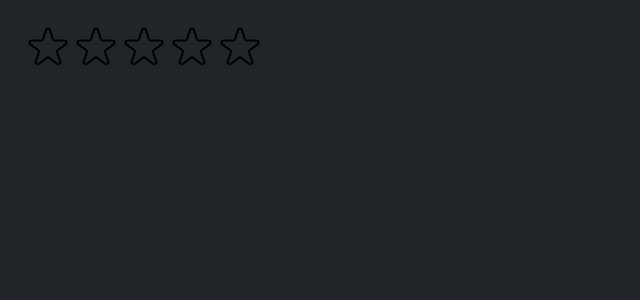
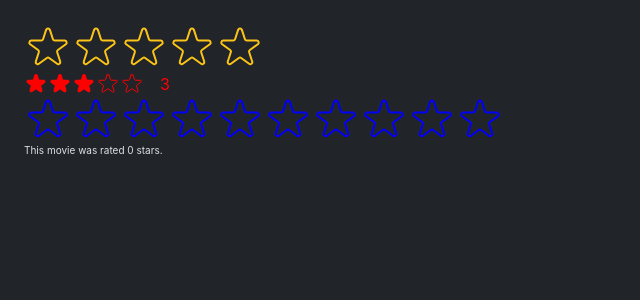
Before and after one commit to andrawicaksono/usepopcorn, a React (Create React App) app: page / in a window 1280 px wide. Shown: the top 300 px of the page, without its empty margins (0-640 px from the left). Built offline with nearby package versions, Linux system fonts and the light colour scheme.

Commit message:
add prop types

```diff
--- a/src/StarRating.js
+++ b/src/StarRating.js
@@ -1,4 +1,5 @@
 import { useState } from "react";
+import PropTypes from "prop-types";
 
 const containerStyle = {
   display: "flex",
@@ -11,21 +12,42 @@
   // gap: "4px",
 };
 
+StarRating.propTypes = {
+  maxRating: PropTypes.number,
+  color: PropTypes.string,
+  size: PropTypes.number,
+  className: PropTypes.string,
+  messages: PropTypes.array,
+  defaultRating: PropTypes.number,
+  onSetRating: PropTypes.func,
+};
+
+export default function StarRating({
+  maxRating = 5,
+  color = "#fcc419",
+  size = 48,
+  className = "",
+  messages = [],
+  defaultRating = 0,
+  onSetRating,
+}) {
   const textStyle = {
     lineHeight: "1",
     margin: "0",
+    color,
+    fontSize: `${size / 1.5}px`,
   };
 
-export default function StarRating({ maxRating = 5 }) {
-  const [rating, setRating] = useState(0);
-  const [tempRating, setTempRating] = useState(0);
+  const [rating, setRating] = useState(defaultRating);
+  const [tempRating, setTempRating] = useState(defaultRating);
 
   function handleRating(rating) {
     setRating(rating);
+    if (onSetRating) onSetRating(rating);
   }
 
   return (
-    <div style={containerStyle}>
+    <div style={containerStyle} className={className}>
       <div style={starContainerStyle}>
         {Array.from({ length: maxRating }, (_, i) => (
           <Star
@@ -34,22 +56,30 @@
             onHoverIn={() => setTempRating(i + 1)}
             onHoverOut={() => setTempRating(0)}
             full={tempRating ? tempRating >= i + 1 : rating >= i + 1}
+            color={color}
+            size={size}
           />
         ))}
       </div>
-      <p style={textStyle}>{tempRating ? tempRating : rating || ""}</p>
+      <p style={textStyle}>
+        {messages.length === maxRating
+          ? messages[tempRating ? tempRating - 1 : rating - 1]
+          : tempRating
+          ? tempRating
+          : rating || ""}
+      </p>
     </div>
   );
 }
 
+function Star({ onRate, full, onHoverIn, onHoverOut, color, size }) {
   const starStyle = {
     display: "block",
-  width: "48px",
-  height: "48px",
+    width: size,
+    height: size,
     cursor: "pointer",
   };
 
-function Star({ onRate, full, onHoverIn, onHoverOut }) {
   return (
     <span
       style={starStyle}
@@ -57,20 +87,12 @@
       onMouseEnter={onHoverIn}
       onMouseLeave={onHoverOut}
     >
-      {/* <svg
-        xmlns="http://www.w3.org/2000/svg"
-        viewBox="0 0 20 20"
-        fill="#000"
-        stroke="#000"
-      >
-        <path d="M9.049 2.927c.3-.921 1.603-.921 1.902 0l1.07 3.292a1 1 0 00.95.69h3.462c.969 0 1.371 1.24.588 1.81l-2.8 2.034a1 1 0 00-.364 1.118l1.07 3.292c.3.921-.755 1.688-1.54 1.118l-2.8-2.034a1 1 0 00-1.175 0l-2.8 2.034c-.784.57-1.838-.197-1.539-1.118l1.07-3.292a1 1 0 00-.364-1.118L2.98 8.72c-.783-.57-.38-1.81.588-1.81h3.461a1 1 0 00.951-.69l1.07-3.292z" />
-      </svg> */}
       {full ? (
         <svg
           xmlns="http://www.w3.org/2000/svg"
           viewBox="0 0 20 20"
-          fill="#000"
-          stroke="#000"
+          fill={color}
+          stroke={color}
         >
           <path d="M9.049 2.927c.3-.921 1.603-.921 1.902 0l1.07 3.292a1 1 0 00.95.69h3.462c.969 0 1.371 1.24.588 1.81l-2.8 2.034a1 1 0 00-.364 1.118l1.07 3.292c.3.921-.755 1.688-1.54 1.118l-2.8-2.034a1 1 0 00-1.175 0l-2.8 2.034c-.784.57-1.838-.197-1.539-1.118l1.07-3.292a1 1 0 00-.364-1.118L2.98 8.72c-.783-.57-.38-1.81.588-1.81h3.461a1 1 0 00.951-.69l1.07-3.292z" />
         </svg>
@@ -79,7 +101,7 @@
           xmlns="http://www.w3.org/2000/svg"
           fill="none"
           viewBox="0 0 24 24"
-          stroke="#000"
+          stroke={color}
         >
           <path
             strokeLinecap="round"
--- a/src/index.js
+++ b/src/index.js
@@ -1,13 +1,33 @@
-import React from "react";
+import React, { useState } from "react";
 import ReactDOM from "react-dom/client";
 import "./index.css";
 // import App from "./App";
 import StarRating from "./StarRating";
 
+function Test({ defaultRating = 0 }) {
+  const [movieRating, setMovieRating] = useState(defaultRating);
+
+  function handleSetRating(rating) {
+    setMovieRating(rating);
+  }
+
+  return (
+    <div>
+      <StarRating maxRating={10} color="blue" onSetRating={handleSetRating} />
+      <p>This movie was rated {movieRating} stars.</p>
+    </div>
+  );
+}
+
 const root = ReactDOM.createRoot(document.getElementById("root"));
 root.render(
   <React.StrictMode>
     {/* <App /> */}
-    <StarRating maxRating={5} />
+    <StarRating
+      maxRating={5}
+      messages={["Terrible", "Bad", "Okay", "Good", "Amazing"]}
+    />
+    <StarRating maxRating={5} color="red" defaultRating={3} size={24} />
+    <Test />
   </React.StrictMode>
 );
```
Lines whose indentation alone changed are shown as unchanged.
